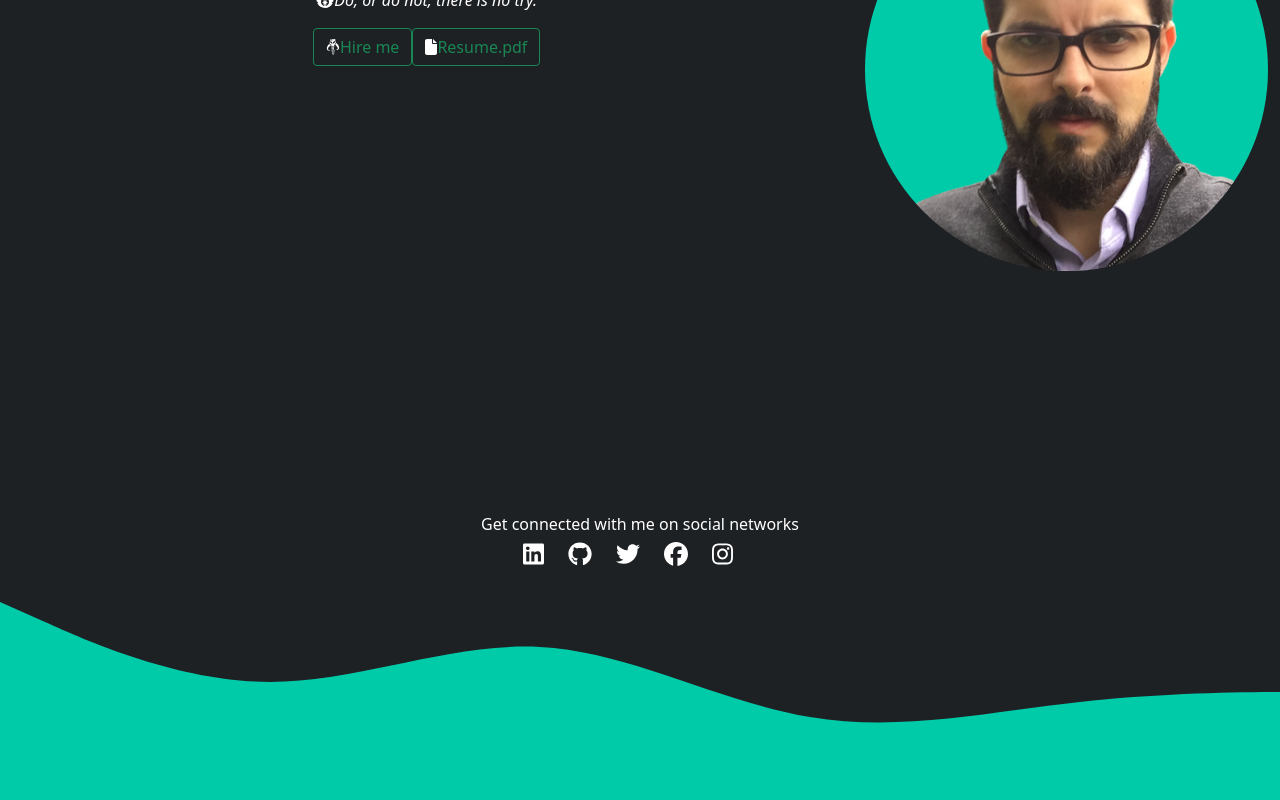
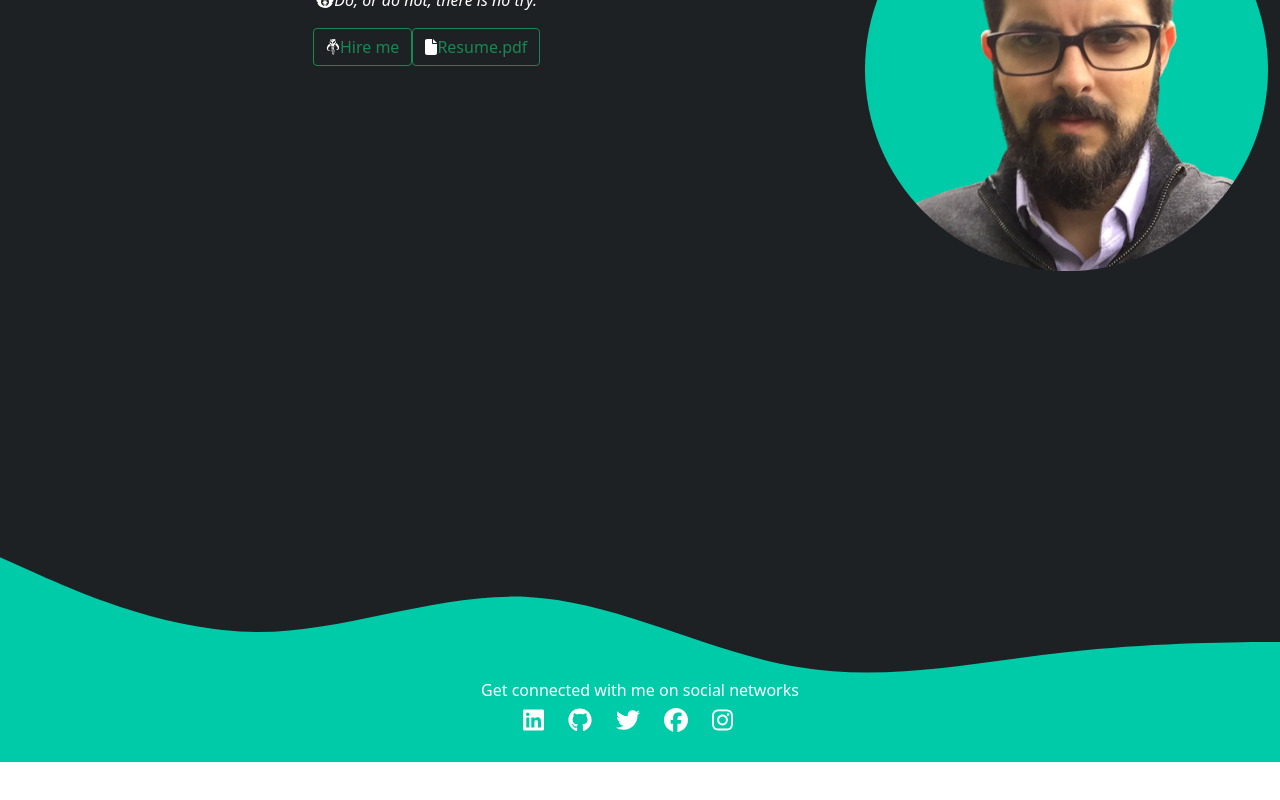
Before and after one commit to Feortegas/portfolio-react, a React (Create React App) app: page / in a window 1280 px wide. Shown: the part 244-1044 px from the top of the page. After the commit the page ends 1006 px from the top, so only its background shows below. Built offline with nearby package versions, Linux system fonts and the light colour scheme.

Commit message:
fix text positioning footer

```diff
--- a/src/components/About/index.js
+++ b/src/components/About/index.js
@@ -14,8 +14,8 @@ function About(props) {
 	const { setContactSelected, setSkillsSelected } = props;
 
 	return (
-		<section className='pt-5 container-fluid h-100'>
-			<div className='row h-100'>
+		<section className='pt-5 container-fluid'>
+			<div className='row'>
 				<div className='col-8 mt-2 '>
 					<p className='profile-text'>
 						Hello, I'm Fernando
--- a/src/components/Footer/index.js
+++ b/src/components/Footer/index.js
@@ -10,7 +10,7 @@ import {
 
 function Footer() {
 	return (
-		<div className='text-muted footer-bg'>
+		<div className='row d-flex footer-bg pb-4'>
 			<div className='footer-text'>
 				<span>Get connected with me on social networks</span>
 				<div className='icons'>
--- a/src/index.css
+++ b/src/index.css
@@ -9,7 +9,7 @@ main, nav, footer {
 }
 
 main {
-  height: 700px;
+  height: 650px;
 }
 
 /* .profile-blob {
@@ -45,7 +45,6 @@ nav ul li:hover {
 
 .hire-me-btn {
   background-color: #00cba9;
-  color: white;
   text-align: center;
 }
 
@@ -63,11 +62,12 @@ nav ul li:hover {
   background-repeat: no-repeat;
   background-size: cover;
   height: 300px;
+  align-items:flex-end;
+  text-align:center;
 }
 
 .footer-text {
   background-color: transparent;
-  color: white;
   text-align: center;
 }
 
```
